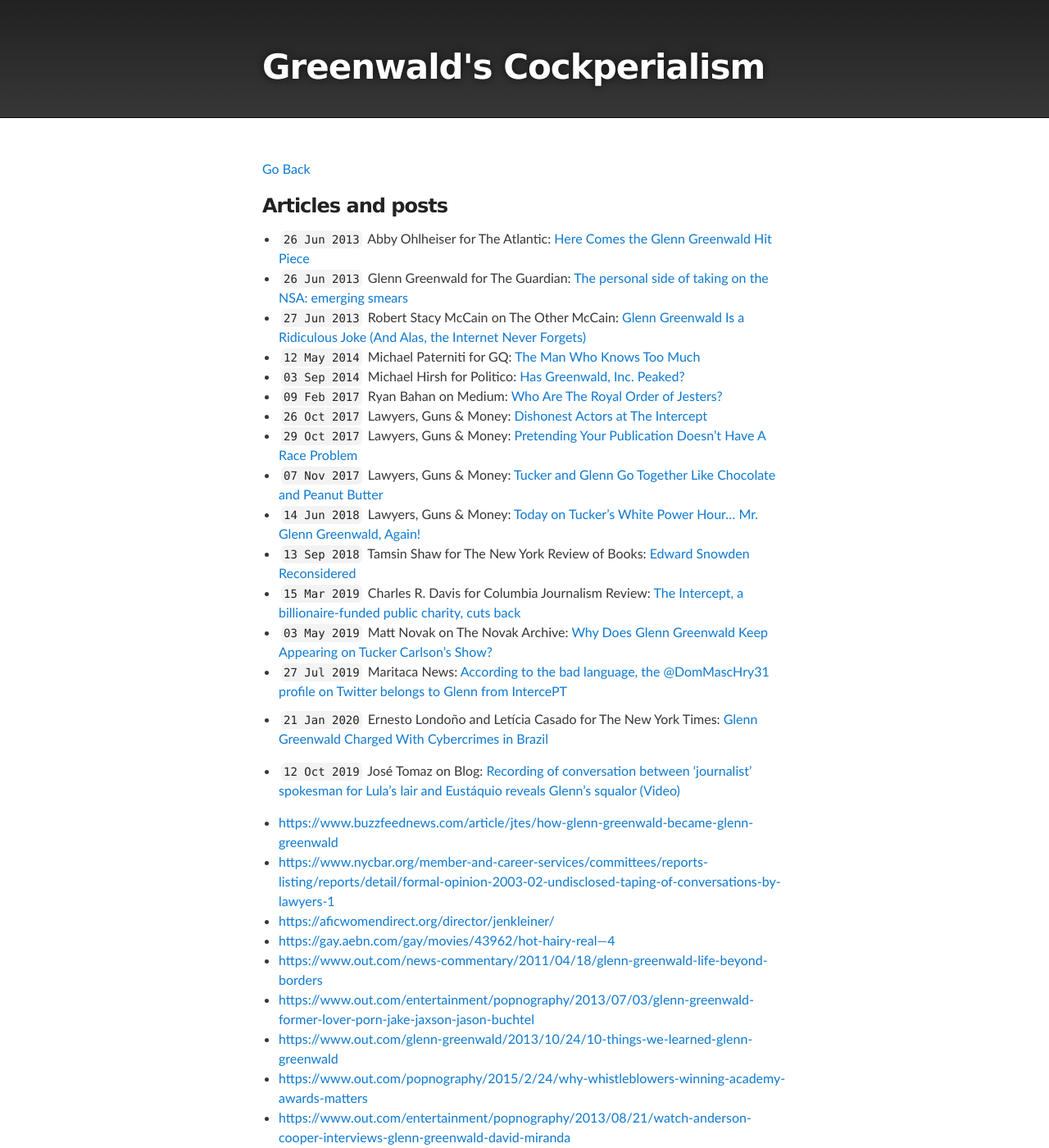
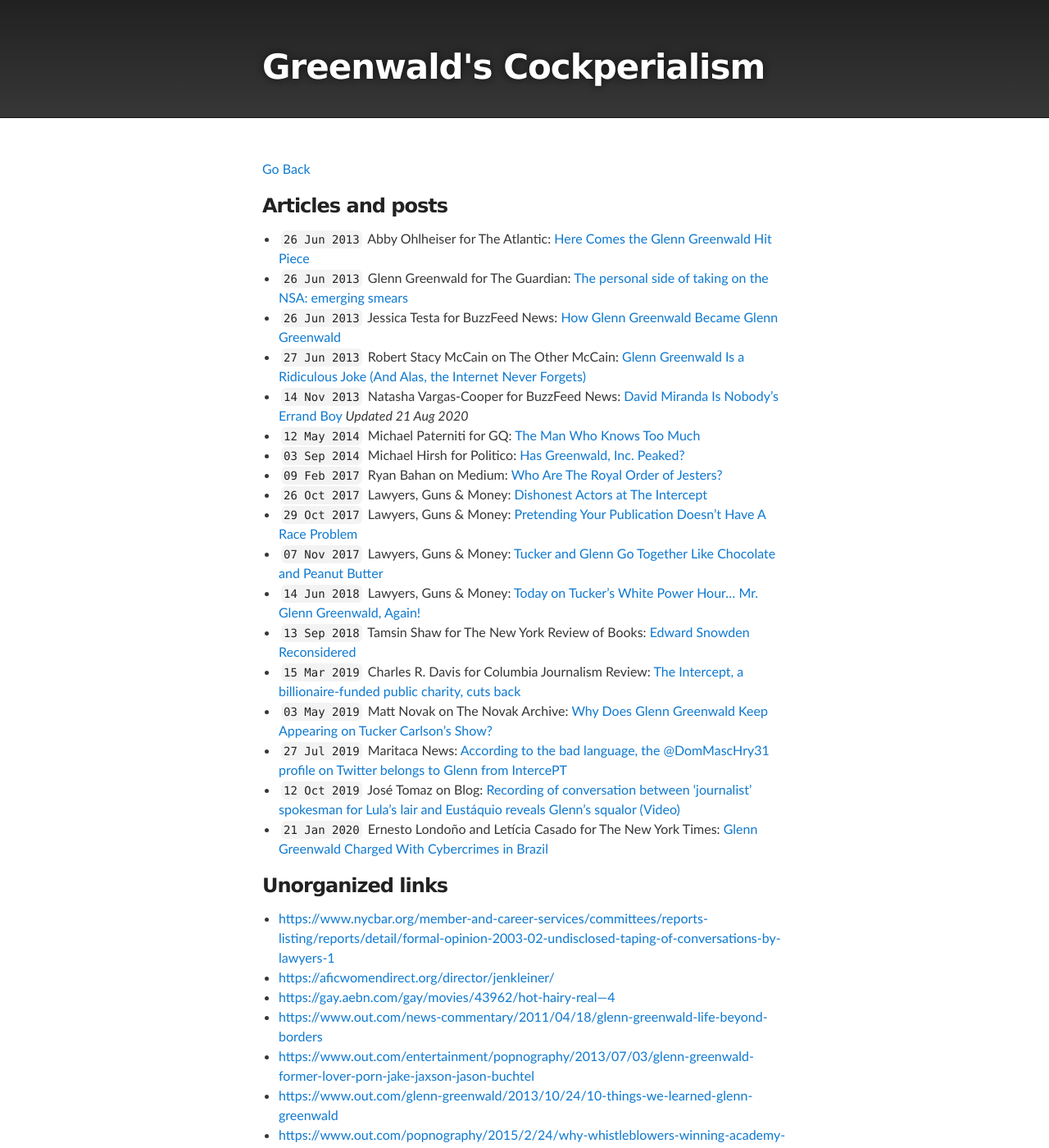
Before and after one commit to masternotions/masternotions.github.io, a Jekyll site: the page built from articles.md, in a window 1280 px wide and 1400 px high. Shown: the whole window at 82% size. Built offline with Jekyll 4.4.1, drawn with Linux system fonts in a browser that asks for light colours; some of the changed text lies outside the part shown.

Commit message:
Update articles.md

```diff
--- a/articles.md
+++ b/articles.md
@@ -9,7 +9,9 @@ layout: default
 
 - ``26 Jun 2013`` Abby Ohlheiser for The Atlantic: [Here Comes the Glenn Greenwald Hit Piece](https://www.theatlantic.com/national/archive/2013/06/here-comes-glenn-greenwald-hit-piece/313861/)
 - ``26 Jun 2013`` Glenn Greenwald for The Guardian: [The personal side of taking on the NSA: emerging smears](https://www.theguardian.com/commentisfree/2013/jun/26/nsa-revelations-response-to-smears)
+- ``26 Jun 2013`` Jessica Testa for BuzzFeed News: [How Glenn Greenwald Became Glenn Greenwald](https://www.buzzfeednews.com/article/jtes/how-glenn-greenwald-became-glenn-greenwald)
 - ``27 Jun 2013`` Robert Stacy McCain on The Other McCain: [Glenn Greenwald Is a Ridiculous Joke (And Alas, the Internet Never Forgets)](https://theothermccain.com/2013/06/27/glenn-greenwald-is-a-ridiculous-joke-and-alas-the-internet-never-forgets/)
+- ``14 Nov 2013`` Natasha Vargas-Cooper for BuzzFeed News: [David Miranda Is Nobody's Errand Boy](https://www.buzzfeed.com/natashavc/david-miranda-is-nobodys-errand-boy) _Updated 21 Aug 2020_
 - ``12 May 2014`` Michael Paterniti for GQ: [The Man Who Knows Too Much](https://www.gq.com/story/glenn-greenwald-edward-snowden-no-place-to-hide)
 - ``03 Sep 2014`` Michael Hirsh for Politico: [Has Greenwald, Inc. Peaked?](https://www.politico.com/magazine/story/2014/09/glenn-greenwald-inc-peaked-110576)
 - ``09 Feb 2017`` Ryan Bahan on Medium: [Who Are The Royal Order of Jesters?](https://medium.com/@HeapingHelping/who-are-the-royal-order-of-jesters-55ffe6f6acea)
@@ -21,11 +23,11 @@ layout: default
 - ``15 Mar 2019`` Charles R. Davis for Columbia Journalism Review: [The Intercept, a billionaire-funded public charity, cuts back](https://www.cjr.org/business_of_news/layoffs-the-intercept.php)
 - ``03 May 2019`` Matt Novak on The Novak Archive: [Why Does Glenn Greenwald Keep Appearing on Tucker Carlson's Show?](https://www.novakarchive.com/foias/2019/4/20/why-does-glenn-greenwald-keep-going-on-tucker-carlsons-show)
 - ``27 Jul 2019`` Maritaca News: [According to the bad language, the @DomMascHry31 profile on Twitter belongs to Glenn from IntercePT](https://maritaca-news.blogspot.com/2019/07/segundo-as-mas-linguas-o-perfil.html)
+- ``12 Oct 2019`` José Tomaz on Blog: [Recording of conversation between 'journalist' spokesman for Lula's lair and Eustáquio reveals Glenn's squalor (Video)](https://rota2014.blogspot.com/2019/10/gravacao-de-conversa-entre-jornalistas.html)
 - ``21 Jan 2020`` Ernesto Londoño and Letícia Casado for The New York Times: [Glenn Greenwald Charged With Cybercrimes in Brazil](https://www.nytimes.com/2020/01/21/world/americas/glenn-greenwald-brazil-cybercrimes.html)
 
-- ``12 Oct 2019`` José Tomaz on Blog: [Recording of conversation between 'journalist' spokesman for Lula's lair and Eustáquio reveals Glenn's squalor (Video)](https://rota2014.blogspot.com/2019/10/gravacao-de-conversa-entre-jornalistas.html)
+### Unorganized links
 
-- [https://www.buzzfeednews.com/article/jtes/how-glenn-greenwald-became-glenn-greenwald]()
 - [https://www.nycbar.org/member-and-career-services/committees/reports-listing/reports/detail/formal-opinion-2003-02-undisclosed-taping-of-conversations-by-lawyers-1]()
 - [https://aficwomendirect.org/director/jenkleiner/]()
 - [https://gay.aebn.com/gay/movies/43962/hot-hairy-real---4]()
@@ -53,7 +55,6 @@ layout: default
 - [https://m.facebook.com/permalink.php?story_fbid=912037985810130&id=109223329424937]()
 - [https://g1.globo.com/rj/rio-de-janeiro/noticia/2019/09/11/coaf-aponta-movimentacao-atipica-de-r-25-milhoes-em-conta-do-deputado-federal-david-miranda.ghtml]()
 - [http://brianjohnspencer.blogspot.com/2014/02/glenn-greenwald-lawyer-blogger-partisan.html]()
-- [https://www.buzzfeed.com/natashavc/david-miranda-is-nobodys-errand-boy]()
 - [https://nymag.com/intelligencer/2018/01/glenn-greenwald-russia-investigation.html]()
 - [https://www.thedailybeast.com/laura-poitras-co-founder-of-the-intercept-barred-from-company-meeting-after-snowden-archive-shutdown]()
 - [https://www.facebook.com/Gesara.Brasil/posts/um-predador-sexual-chamado-glenn-greenwald-ato-iiposted-on-agosto-3-2019-by-room/2442549029101496/]()
```
